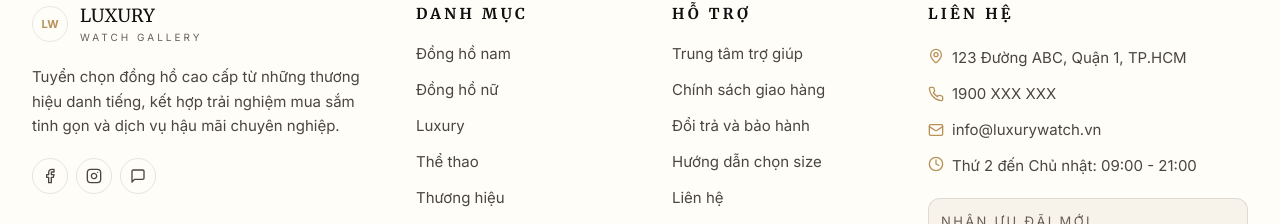
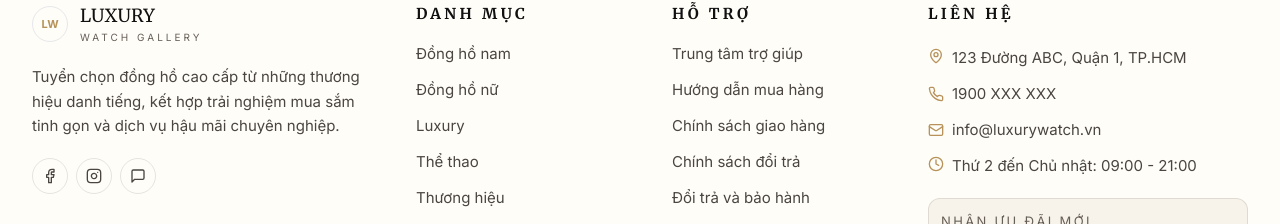
Before and after one commit to b22dccn256/watch-ecommerce, a React (Vite) app in the folder frontend/: page / in a window 1280 px wide. Shown: the part 1498-1722 px from the top of the page. Built offline with nearby package versions, Linux system fonts and the light colour scheme; no server answers.

Commit message:
﻿Cập nhật: Bổ sung link Chính sách đổi trả và Hướng dẫn mua hàng vào Footer

```diff
--- a/frontend/src/components/Footer.jsx
+++ b/frontend/src/components/Footer.jsx
@@ -39,7 +39,9 @@ const DEFAULT_FOOTER_COLUMNS = [
     title: "Hỗ trợ",
     links: [
       { label: "Trung tâm trợ giúp", link: "/support" },
+      { label: "Hướng dẫn mua hàng", link: "/shopping-guide" },
       { label: "Chính sách giao hàng", link: "/delivery-policy" },
+      { label: "Chính sách đổi trả", link: "/return-policy" },
       { label: "Đổi trả và bảo hành", link: "/warranty" },
       { label: "Hướng dẫn chọn size", link: "/size-guide" },
       { label: "Liên hệ", link: "/contact" },
```
Also changed, not shown: 1 other file (tests, documents, lock files or other folders).
